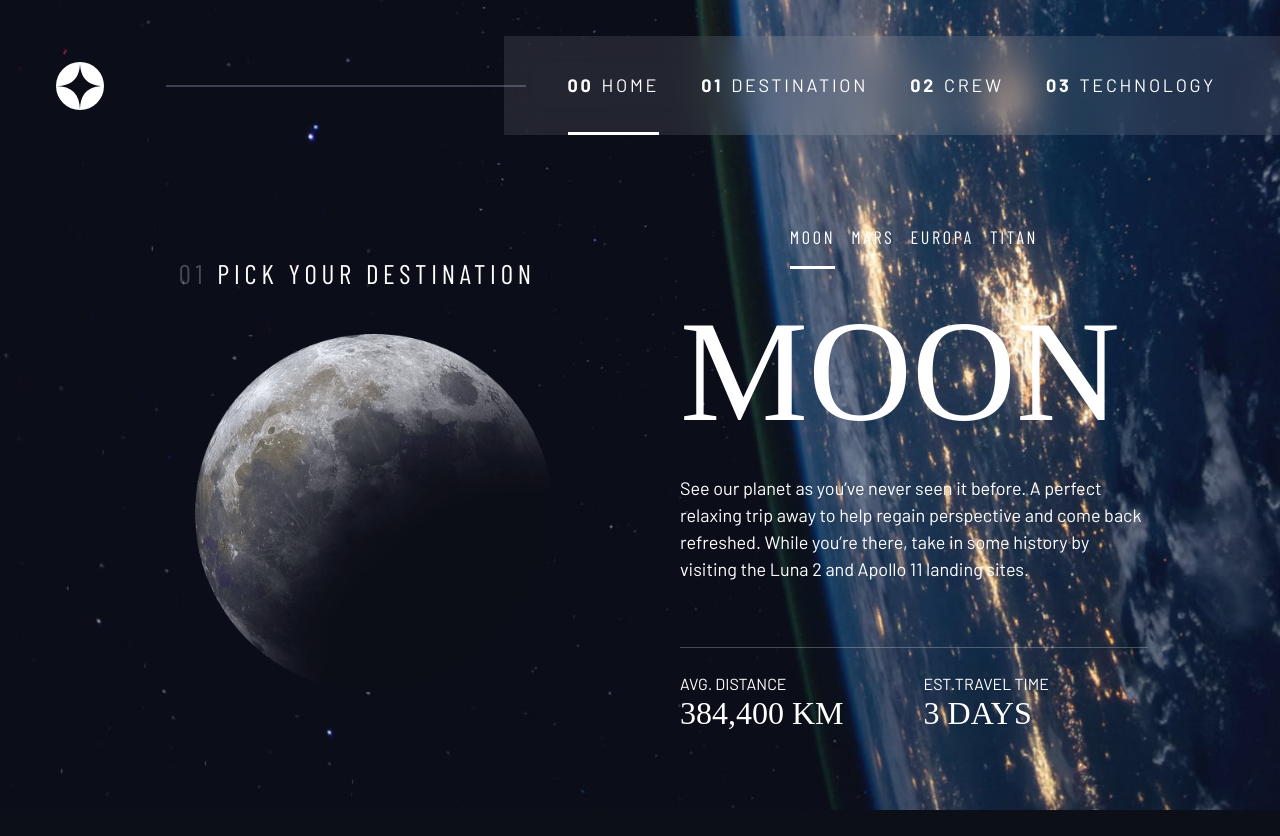
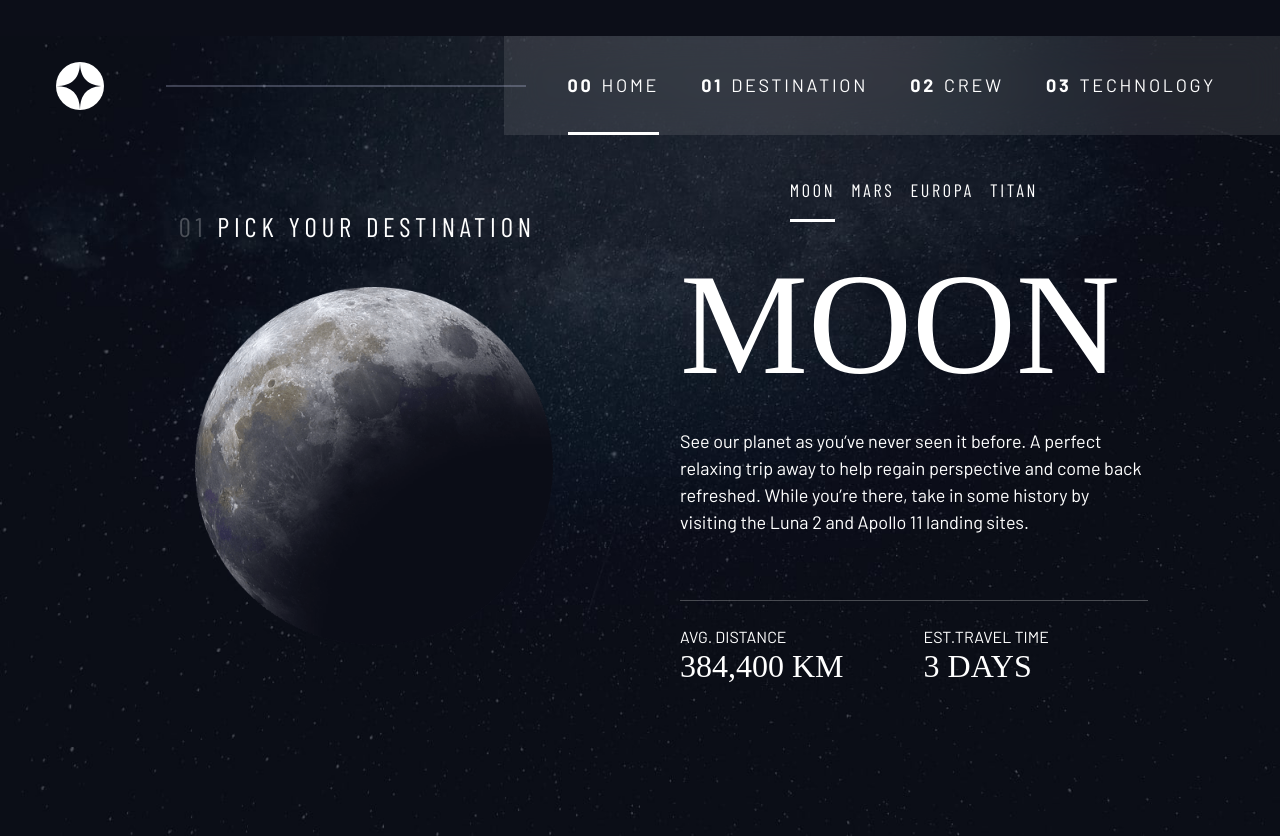
Before and after one commit to cruzrafaelx/space-travel, a React (Create React App) app: page /destinations in a window 1280 px wide. Before the commit the page ends 810 px from the top, so only its background shows below. Built offline with nearby package versions, Linux system fonts and the light colour scheme; a web font is replaced by a local one.

Commit message:
Render background depending on the URL, useLocation

```diff
--- a/src/App.css
+++ b/src/App.css
@@ -582,24 +582,29 @@ freedom with animation */
 } */
 
 
-/* PAGE SPECIFIC */
+/* BACKGROUND IMAGES */
 
-/* HOMEPAGE */
-
-/* Mobile */
 .homepage{
-  min-height: 100vh;
-  display: grid;
-  grid-template-rows: .5fr 5fr;
   background-image: url(./assets/home/background-home-mobile.jpg);
   background-size: cover;
+  min-height: 100vh;
+}
+
+.destination{
+  background-image: url(./assets/destination/background-destination-mobile.jpg);
+  background-size: cover;
+  min-height: 100vh;
 }
 
 /* Tablet */
 @media (min-width: 37.5em){
   .homepage{
-    grid-template-rows: .9fr 5fr;
     background-image: url(./assets/home/background-home-tablet.jpg);
+    background-size: cover;
+  }
+
+  .destination{
+    background-image: url(./assets/destination/background-destination-tablet.jpg);
     background-size: cover;
   }
 }
@@ -607,9 +612,38 @@ freedom with animation */
 /* Desktop */
 @media (min-width: 50em){
   .homepage{
-    grid-template-rows: 1fr 5fr;
     background-image: url(./assets/home/background-home-desktop.jpg);
     background-size: cover;
+  }
+
+  .destination{
+    background-image: url(./assets/destination/background-destination-desktop.jpg);
+    background-size: cover;
+  }
+}
+
+
+/* PAGE SPECIFIC */
+
+/* HOMEPAGE */
+
+/* Mobile */
+.homepage{
+  display: grid;
+  grid-template-rows: .5fr 5fr;
+}
+
+/* Tablet */
+@media (min-width: 37.5em){
+  .homepage{
+    grid-template-rows: .9fr 5fr;
+  }
+}
+
+/* Desktop */
+@media (min-width: 50em){
+  .homepage{
+    grid-template-rows: 1fr 5fr;
   }
 }
 
--- a/src/App.js
+++ b/src/App.js
@@ -9,11 +9,6 @@ import { BrowserRouter, Routes, Route } from 'react-router-dom';
 
 
 function App() {
-
-  function Hello(){
-    <h1>Hello test</h1>
-  }
-  console.log("test")
 
   return (
     <BrowserRouter>
--- a/src/Layouts/Layout.jsx
+++ b/src/Layouts/Layout.jsx
@@ -1,10 +1,12 @@
 import React from 'react'
-import { Outlet, NavLink } from 'react-router-dom'
+import { Outlet, NavLink,useLocation } from 'react-router-dom'
 import { useState } from 'react'
 
 function Layout() {
 
     const [isMenuOpen, setIsMenuOpen] = useState(true)
+    const location = useLocation().pathname
+
 
     function toggleMenuClick(){
       setIsMenuOpen(!isMenuOpen)
@@ -15,7 +17,7 @@ function Layout() {
 
 
   return (
-    <div className='homepage'>
+    <div className={ `${location === "/" ? "homepage" : "destination" }`}>
         <header className='primary-header flex'>
           <div className='homepage-logo'>
             <img src='/shared/logo.svg'></img>
@@ -39,6 +41,7 @@ function Layout() {
               </ul>
           </nav>
         </header>
+
         <Outlet/>
     </div>
   )
```
